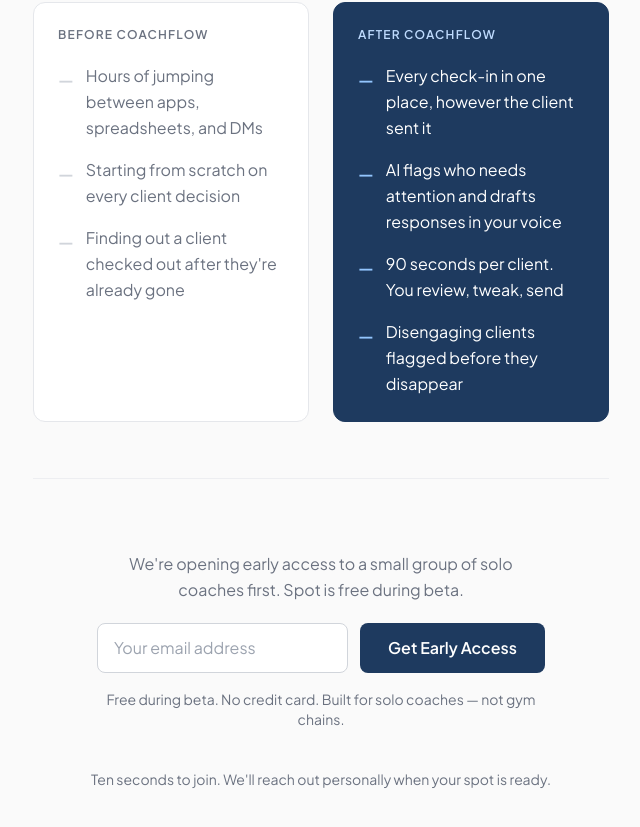
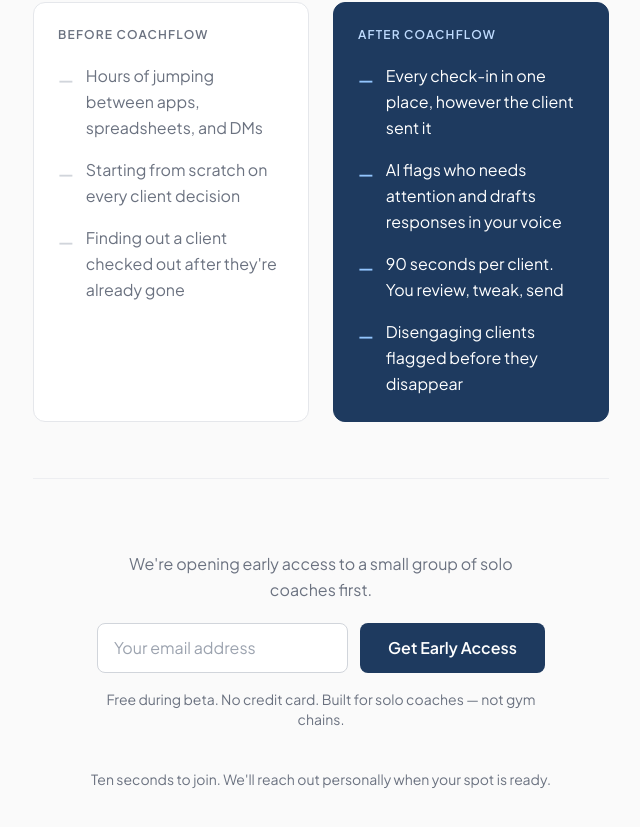
Before and after one commit to bryanguillen/logly-hq, a plain HTML site: page index.html in a window 1280 px wide. Shown: the part 1209-2036 px from the top of the page, without its empty margins (319-959 px from the left). Drawn offline with nearby package versions, Linux system fonts and the light colour scheme; a script that the page names is missing.

Commit message:
chore: rm free

```diff
--- a/index.html
+++ b/index.html
@@ -170,7 +170,7 @@
       <section class="py-8 md:py-10 text-center">
 
         <p class="text-base text-textsecondary mb-5 max-w-sm mx-auto leading-relaxed">
-          We're opening early access to a small group of solo coaches first. Spot is free during beta.
+          We're opening early access to a small group of solo coaches first.
         </p>
 
         <!-- Form — default state -->
@@ -237,8 +237,6 @@
       btn.textContent = 'Joining...';
 
       try {
-        // Replace YOUR_FORMSPREE_ID with your actual Formspree form ID
-        // Sign up free at formspree.io — takes 2 minutes
         const res = await fetch('https://formspree.io/f/xykdqavn', {
           method: 'POST',
           headers: { 'Content-Type': 'application/json', 'Accept': 'application/json' },
```
